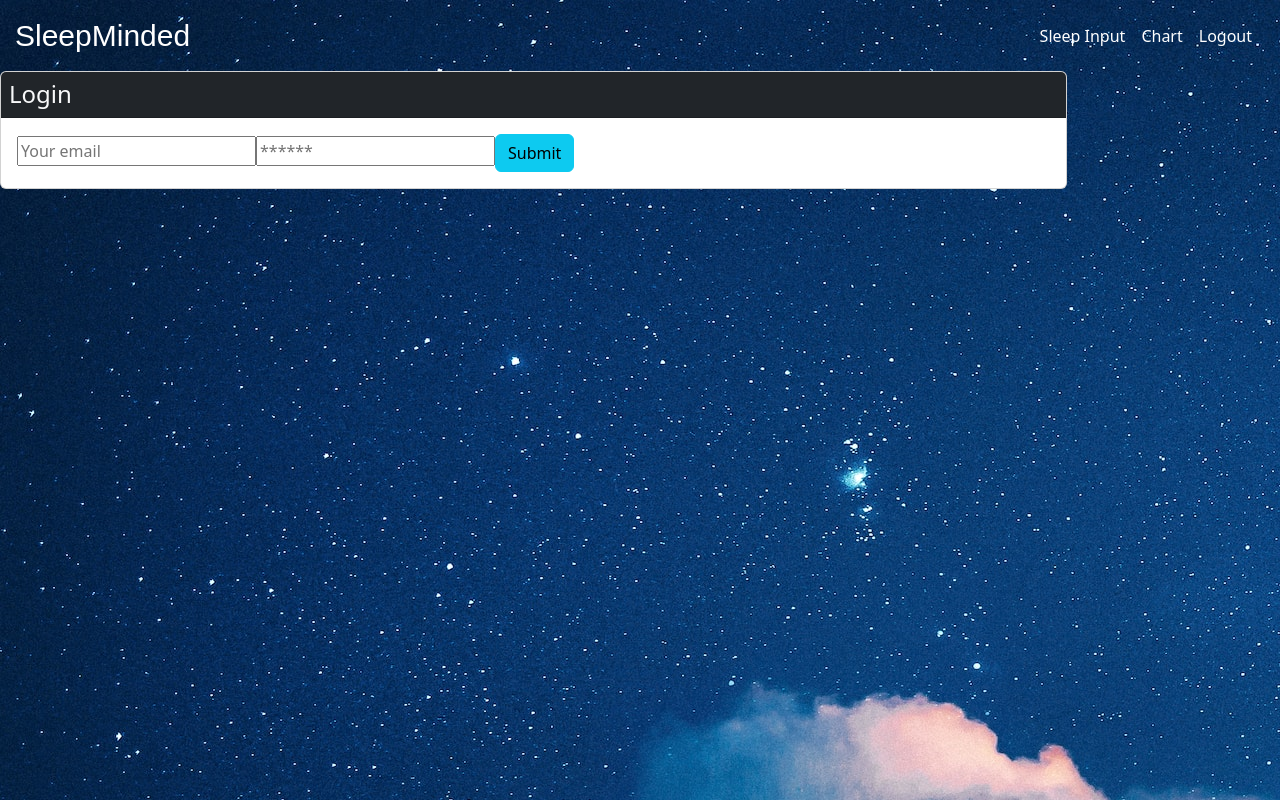
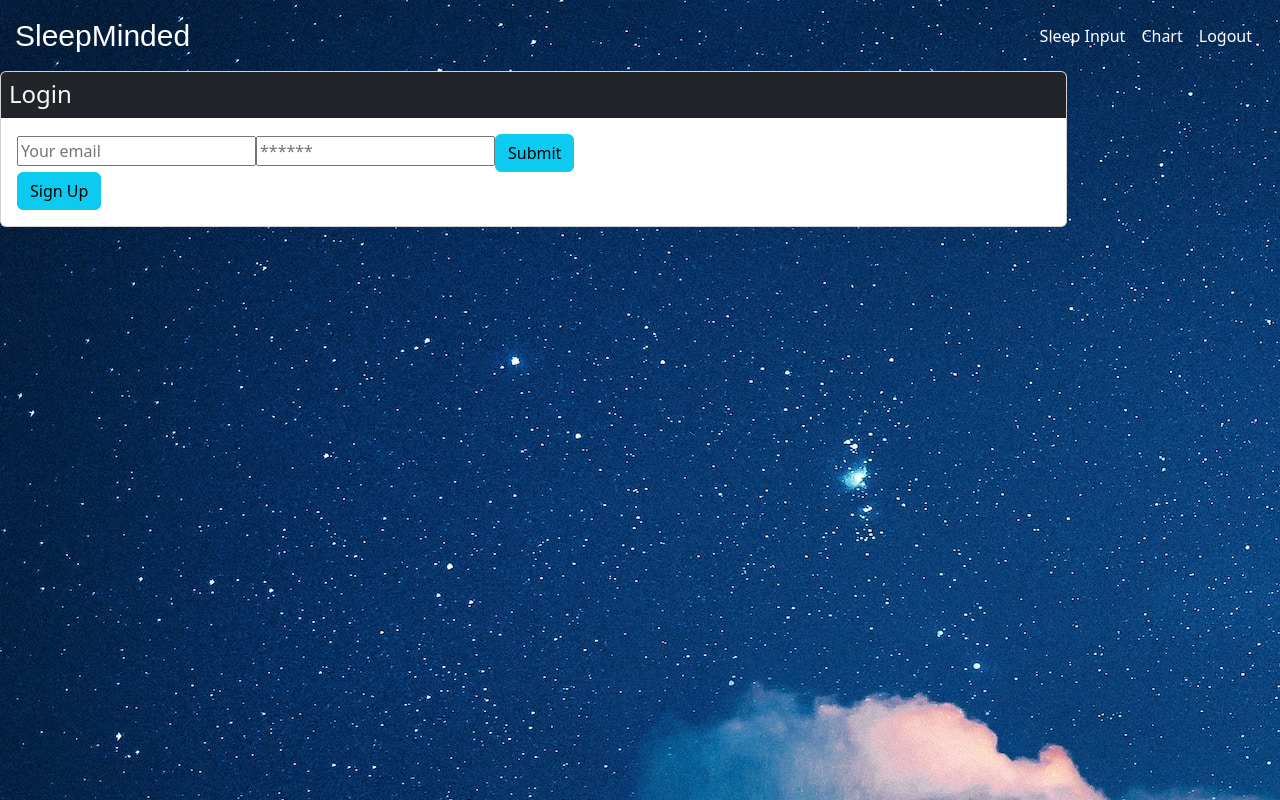
Before and after one commit to jdalfaro4/Sleep-Minded, a React (Create React App) app in the folder client/: page / in a window 1280 px wide. Shown: the top 800 px of the page. Built offline with nearby package versions, Linux system fonts and the light colour scheme.

Commit message:
adding signup button to login page

```diff
--- a/client/src/Pages/LoginPage.js
+++ b/client/src/Pages/LoginPage.js
@@ -1,15 +1,15 @@
 import React, { useState } from 'react';
-// import SignupPage from './Signup';
+import SignupPage from './Signup';
 // import SleepInputPage from './SleepInputPage';
 import { Link } from 'react-router-dom';
 import { useMutation } from '@apollo/client';
 import { LOGIN_USER } from '../utils/mutations';
-
 import Auth from '../utils/auth';
 
 const Login = (props) => {
   const [formState, setFormState] = useState({ email: '', password: '' });
   const [login, { error, data }] = useMutation(LOGIN_USER);
+  const [showSignup, setShowSignup] = useState(false);
 
   // update state based on form input changes
   const handleChange = (event) => {
@@ -44,6 +44,14 @@ const Login = (props) => {
       password: '',
     });
   };
+
+  const handleSignUpClick = () => {
+    setShowSignup(true);
+  };
+
+  if (showSignup) {
+    return <SignupPage />;
+  }
 
   return (
     <main className="flex-row justify-center mb-4">
@@ -89,6 +97,13 @@ const Login = (props) => {
                 {error.message}
               </div>
             )}
+            <button
+                  className="btn btn-block btn-info"
+                  style={{ cursor: 'pointer' }}
+                  onClick={handleSignUpClick}
+                >
+                  Sign Up
+            </button>
           </div>
         </div>
       </div>
```
